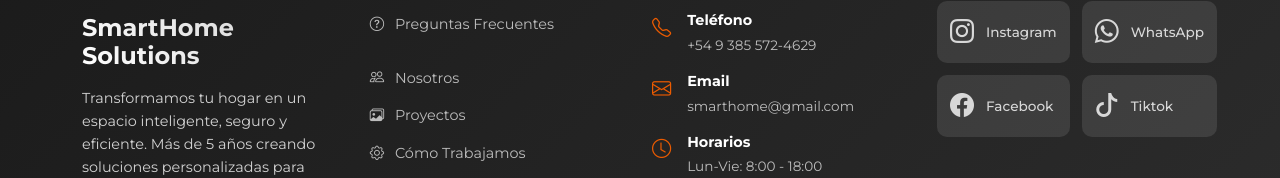
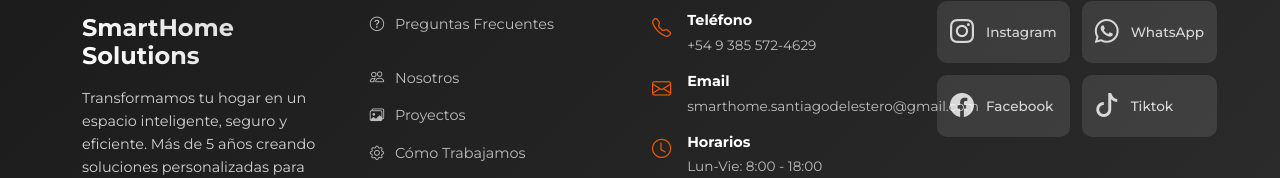
Before and after one commit to Mausach/SmarthHome, a React (Vite) app: page /#/ in a window 1280 px wide. Shown: the part 8893-9071 px from the top of the page. Built offline with nearby package versions, Linux system fonts and the light colour scheme.

Commit message:
ultimo cambio de email

```diff
--- a/src/pages/Home/Componentes/Foother.jsx
+++ b/src/pages/Home/Componentes/Foother.jsx
@@ -137,7 +137,7 @@ export const Footer = () => {
                 <i className="bi bi-envelope text-orange me-3"></i>
                 <div>
                   <strong>Email</strong>
-                  <p className="mb-0 small">smarthome@gmail.com </p>
+                  <p className="mb-0 small"> smarthome.santiagodelestero@gmail.com </p>
                 </div>
               </div>
 
```
